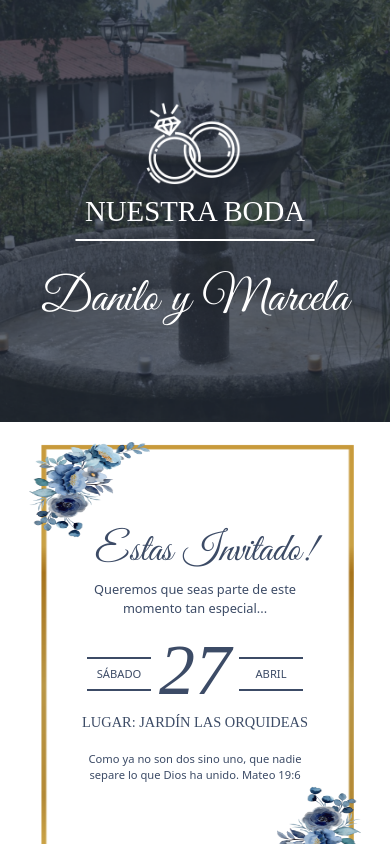
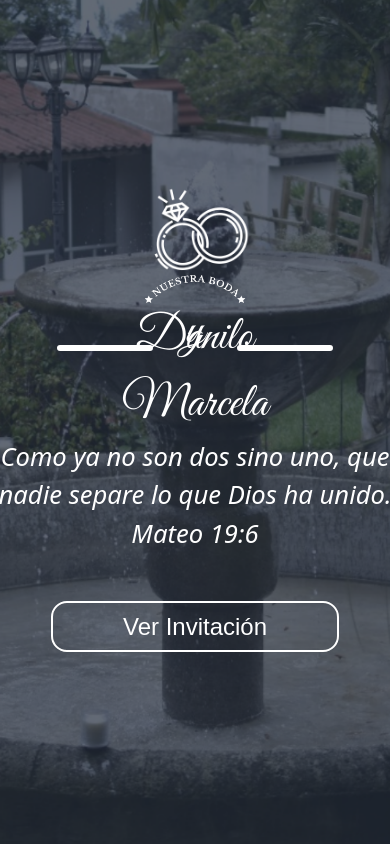
Before and after one commit to abrahambamac345/boda-proyecto-react, a React (Vite) app: page / in a window 390 px wide. Shown: the top 844 px of the page. Built offline with nearby package versions, Linux system fonts and the light colour scheme.

Commit message:
martees20

```diff
--- a/src/SignIn.css
+++ b/src/SignIn.css
@@ -26,7 +26,7 @@
 .container-fluids h1{
   color: #3C4B66;
   font-size: 2rem;
-  font-family: 'Times New Roman', Times, serif;
+  font-family: Arial, Helvetica, sans-serif;
   font-weight: bold;
 }
 
@@ -40,7 +40,7 @@
     margin-bottom: 1rem;
   }
 
-  input[type="email"],
+  input[type="text"],
   input[type="password"] {
     width: 100%;
     padding: 0.75rem;
--- a/src/SignIn.jsx
+++ b/src/SignIn.jsx
@@ -5,13 +5,14 @@ import { auth } from './firebase-config';
 import './SignIn.css';
 import login from './assets/img/a (1).png'
 function SignIn() {
-  const [email, setEmail] = useState('');
+  const [username, setUsername] = useState('');
   const [password, setPassword] = useState('');
   const [error, setError] = useState('');
   const navigate = useNavigate();
 
   const handleLogin = async (event) => {
     event.preventDefault();
+    const email = username + '@gmail.com';
     try {
       await signInWithEmailAndPassword(auth, email, password);
       // Verifica si el inicio de sesión es del administrador
@@ -26,6 +27,7 @@ function SignIn() {
   };
   const handleSignUp = async (event) => {
     event.preventDefault();
+    const email = username + '@gmail.com';
     try {
       await createUserWithEmailAndPassword(auth, email, password);
       navigate('/regalos'); // Redirige a la lista de regalos
@@ -55,11 +57,11 @@ function SignIn() {
         {error && <p className="error-message">{error}</p>}
         <form onSubmit={handleLogin} className="form-group">
           <input
-            type="email"
-            value={email}
-            className="form-control"
-            onChange={(e) => setEmail(e.target.value)}
-            placeholder="Correo electrónico"
+              type="text"
+              value={username} // Cambia la variable de estado a `username`
+              className="form-control"
+              onChange={(e) => setUsername(e.target.value)}
+              placeholder="Nombre de usuario"
           />
           <input
             type="password"
--- a/src/index.css
+++ b/src/index.css
@@ -72,12 +72,37 @@
   align-items: center;
   flex-direction: column;
 }
+.dymboda{
+  display: flex;
+  justify-content: center;
+  align-items: center;
+  gap: 2rem;
+}
 .boda h1{
   font-family: GoodVibrations;
   color: #fff;
   font-size: 8rem;
   font-weight: 500;
  text-align: center;
+}
+.y{
+  display: flex;
+  justify-content: center;
+  align-items: center;
+  gap: 2rem;
+}
+.y > article{
+  margin-top :2rem;
+  border: #fff solid 0.2rem;
+  width: 10rem;
+  border-radius: 10rem;
+  display: none;
+}
+.curva{
+  display: flex;
+  justify-content: center;
+  align-items: center;
+  gap: 1rem;
 }
 .boda h2{
   font-family: 'Times New Roman', Times, serif;
@@ -86,7 +111,14 @@
   /* font-weight: bold; */
   margin-bottom: 0.7rem;
   text-align: center;
+}
 
+.nuestra{
+  display: none;
+}
+.estrellas{
+  width: 2rem;
+  height: 2rem;
 }
 .boda h3{
   border: solid #fff 0.1rem;
@@ -95,24 +127,37 @@
   margin-bottom: 3vh;
 }
 
-.boda img{
+.mateo{
+  font-size: 1.4rem;
+  color: #fff;
+  font-style: oblique;
+}
+.anillo{
   width: 12rem;
   margin-bottom: -0.5rem;
+  margin-top: -1rem;
+  margin-left: 1rem;
 }
 
 .boda a{
   text-decoration: none;
   color: #fff;
-  width: 11rem;
-  height: 2.2rem;
+  width: 12rem;
+  height: 2.6rem;
   display: flex;
   align-items: center;
   justify-content: center;
   border: solid #fff 0.16rem;
-  margin-top: 1.5rem;
-  font-family: 'Times New Roman', Times, serif;
+  margin-top: 0.8rem;
+  border-radius: 1rem;
+  font-family: Arial, Helvetica, sans-serif;
+  transition: all 0.8s;
+}
 
+.boda a:hover{
+  background-color: #3C4B66;
 }
+
 /* invitacion */
 .inv{
   position: relative;
@@ -394,6 +439,35 @@ footer p{
 }
 
 @media (max-width: 1100px){
+  .curva{
+    display: none;
+  }
+  .nuestra{
+    display: block;
+  }
+  .nuestra img{
+    width: 60rem;
+  }
+  .boda h3{
+    display: none;
+  }
+  .anillo{
+    width: 20rem;
+    margin-bottom: -2rem;
+  }
+  .boda h1{
+    font-size: 8rem;
+  }
+  .boda a{
+    margin-top: 1rem;
+    width: 15rem;
+    font-size: 1.2rem;
+  }
+  .mateo{
+    font-size: 2rem;
+    width: 50rem;
+    text-align: center;
+  }
   .marco{
     width: 60rem;
     height: 35rem;
@@ -429,9 +503,7 @@ footer p{
   .boda h1{
     font-size: 7rem;
   }
-  .boda h2{
-  font-size: 3rem;
- }
+
 .text-crono{
   font-size: 5rem;
 }
@@ -453,6 +525,12 @@ footer p{
 }
 
 @media (max-width: 950px){
+  .nuestra img{
+    width: 50rem;
+  }
+  .anillo{
+    width: 18rem;
+  }
   .marco{
     width: 55rem;
     height: 35rem;
@@ -492,14 +570,8 @@ footer p{
   .boda h1{
     font-size: 6rem;
   }
-  .boda h2{
-  font-size: 3rem;
- }
- .boda h3{
-  width: 25rem;
- }
- .boda img{
-  width: 11rem;
+ .anillo{
+  width: 16rem;
  }
  .marco{
   width: 50rem;
@@ -511,6 +583,15 @@ footer p{
 }
 
 @media (max-width: 810px){
+  .nuestra img{
+    width: 45rem;
+  }
+  .anillo{
+    width: 15rem;
+  }
+  .mateo{
+    width: 45rem;
+  }
   .invitado{
     font-size: 4rem;
   }
@@ -561,12 +642,38 @@ footer p{
 
 
 @media (max-width: 750px){
+  .nuestra img{
+    width: 40rem;
+  }
+  .anillo{
+    width: 14rem;
+    margin-bottom: -1rem;
+  }
+  .mateo{
+    width: 40rem;
+    font-size: 1.6rem;
+  }
+  .dymboda{
+    flex-direction: column;
+    gap: 0.5rem;
+    margin-top: -3rem;
+  }
   .boda h1{
-    font-size: 5rem;
+    font-size: 10rem;
   }
-  .boda h2{
-  font-size: 3rem;
- }
+  .y{
+    margin-top: -5rem;
+  }
+  .y > article{
+    display: flex;
+  }
+.boda a{
+  margin-top: 2rem;
+  width: 18rem;
+  height: 3.2rem;
+  font-size: 1.5rem;
+}
+
  .inv{
   height: 18rem;
  }
@@ -606,6 +713,17 @@ font-size: 1rem;
 }
 
 @media (max-width: 650px){
+  .nuestra img{
+    width: 35rem;
+  }
+.mateo{
+  width: 35rem;
+}
+
+.boda h1{
+  font-size: 8rem;
+}
+
   .inv{
     height: 38rem;
   }
@@ -656,31 +774,12 @@ font-size: 1rem;
 }
 
 @media (max-width: 600px){
-  .boda h1{
-    font-size: 3rem;
-  }
- .boda h3{
-  width: 20rem;
- }
- .boda img{
-  width: 9rem;
- }
-
  footer h1{
   font-size: 8vh;
  }
- .slider-jardin img{
-  height: 100vh;
- }
- .jardin{
-  padding-bottom: 50vh;
-  height: 50vh;
+.mateo{
+  width: 30rem;
 }
- .slider-jardin img {
-  height: 50vh;
-
-}
-
 .linea-vertical{
   width: 3.5rem;
 }
@@ -703,9 +802,16 @@ font-size: 1rem;
 }
 
 
-
 @media (max-width: 550px){
-
+  .nuestra img{
+    width: 30rem;
+  }
+  .boda h1{
+    font-size: 7rem;
+  }
+  .y > article{
+    width: 8rem;
+  }
   .inv{
     height: 32rem;
   }
@@ -760,6 +866,24 @@ font-size: 1rem;
 
 
 @media (max-width: 500px){
+    .nuestra img{
+      width: 25rem;
+    }
+    .dymboda{
+      margin-top: 0rem;
+    }
+    .boda h1{
+      font-size: 6rem;
+    }
+    .y > article{
+      width: 6rem;
+    }
+    .mateo{
+      width: 25rem;
+    }
+    .anillo{
+      width: 14rem;
+    }
   .inv{
     height: 26rem;
   }
@@ -797,18 +921,8 @@ font-size: 1rem;
   }
 }
 @media (max-width: 450px){
-  .boda img{
-    width: 7rem;
-  }
-  .boda h1{
-    font-size: 3.5rem;
-  }
-  .boda h2{
-    font-size: 2rem;
-  }
-  .boda h3{
-    width: 15rem;
-  }
+
+
 
   .marco1{
     width: 26rem;
--- a/src/initial.jsx
+++ b/src/initial.jsx
@@ -6,6 +6,8 @@
  import marco from './assets/img/dorado3.png'
  import marco1 from './assets/img/dorado4.png'
  import marco2 from './assets/img/dorado5.png'
+ import estrella from './assets/img/estrella.png'
+ import boda from './assets/img/boda.png'
 /*  import flores1 from './assets/img/6.png'
  import flores2 from './assets/img/7.png' */
  import icono1 from './assets/img/a (1).png'
@@ -30,14 +32,26 @@ function Main() {
             </ul>
         </div>
         <div className='boda' data-aos="zoom-out-down" data-aos-duration="1000">
-          <img src={anillo} alt="" />
-          <h2 >NUESTRA BODA</h2>
+          <img src={anillo} alt="" className='anillo'/>
+          <div className='curva'>
+            <img className='estrellas' src={estrella} alt="estrella"/>
+            <h2 >NUESTRA BODA</h2>
+            <img className='estrellas' src={estrella} alt="estrella"/>
+          </div>
+          <div className='nuestra'>
+            <img src={boda} alt="" />
+          </div>
           <h3 ></h3>
-          <h1>Danilo y Marcela</h1>
-          {/* <a href="#">VER REGALOS</a> */}
+          <article className='dymboda'>
+            <h1 className='d'>Danilo</h1>
+            <div className='y'><article></article><h1>y</h1><article></article></div>
+            <h1 className='m'>Marcela</h1>
+          </article>
+          <p className='mateo'>Como ya no son dos sino uno, que nadie separe lo que Dios ha unido. Mateo 19:6 </p>
+          <a href="" className='ver'>Ver Invitación</a>
         </div>
     </section>
-    <section className='inv'>
+    <section className='inv' id='inv'>
       <div className='invitacion 'data-aos="zoom-out-down"data-aos-duration="1000">
           <h1 className='invitado'>¡Estas Invitado!</h1>
           <p className='frase1'>Queremos que seas parte de este momento tan especial...</p>
```
Also changed, not shown: src/assets/img/boda.png (added), src/assets/img/estrella.png (added).
